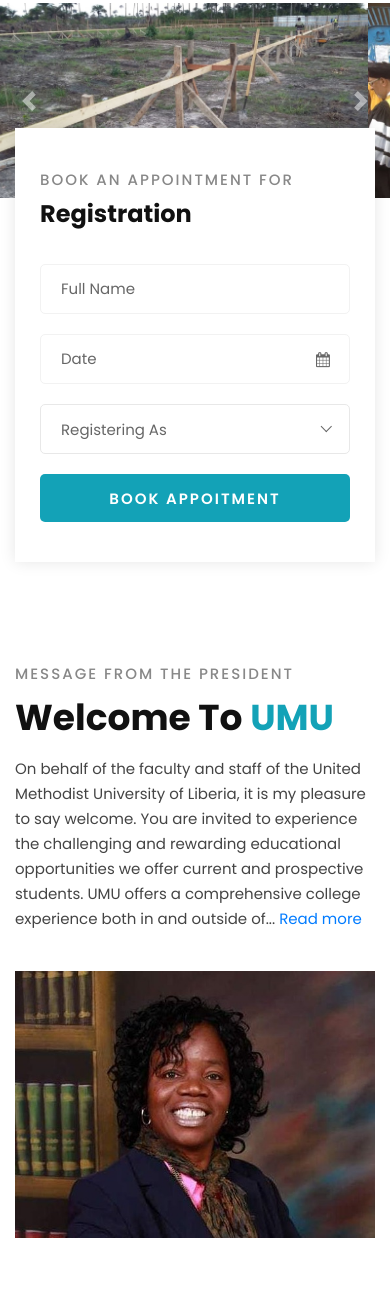
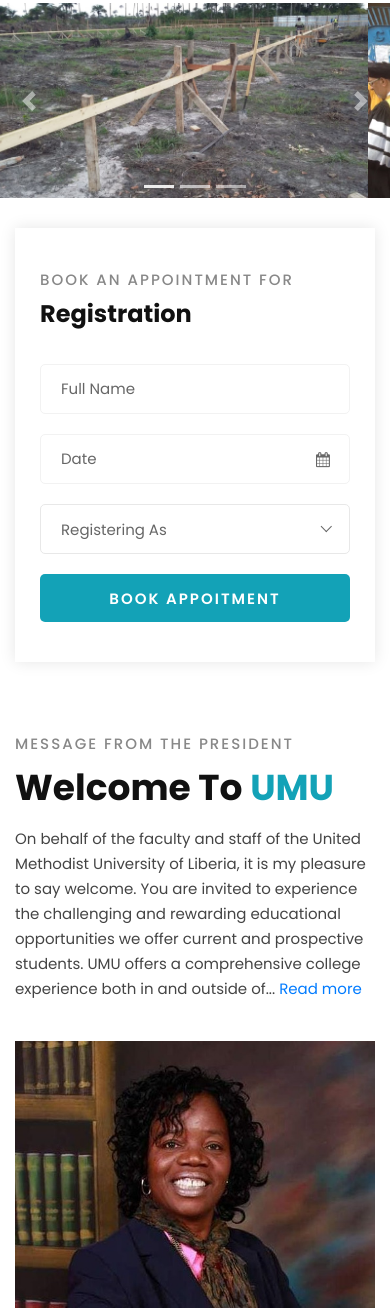
Before and after one commit to ejaygbay/umu, a plain HTML site: page index.html in a window 390 px wide. Shown: the part 97-1405 px from the top of the page. Drawn offline with Linux system fonts and the light colour scheme.

Commit message:
Margin added to the events and registration section.

```diff
--- a/css/custom-style.css
+++ b/css/custom-style.css
@@ -55,6 +55,13 @@ hr {
     }
     .header__logo img {
         margin-top: -38px;
+    }
+    .consultation__form {
+        margin-top: 30px;
+    }
+    .consultation__text {
+        padding: 70px 0;
+        /* position: relative; */
     }
 }
 
```
